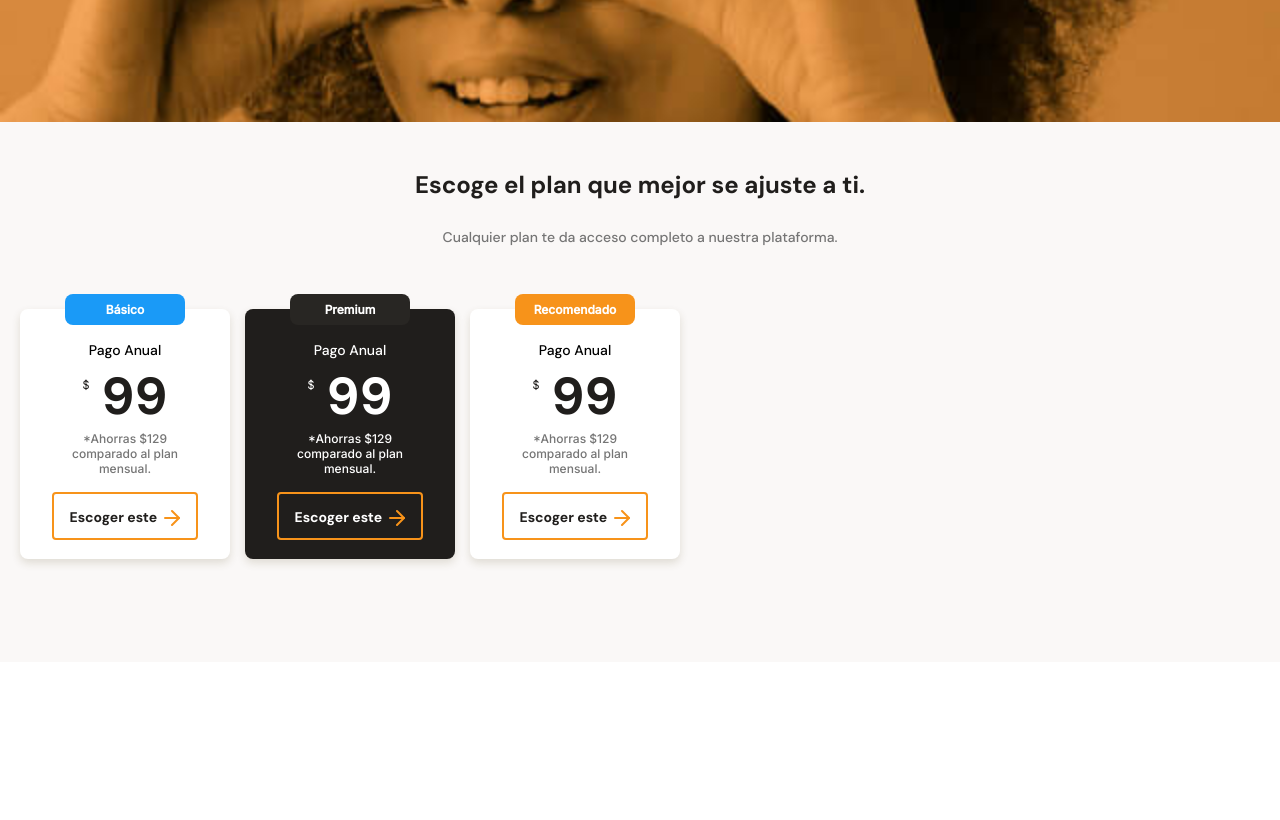
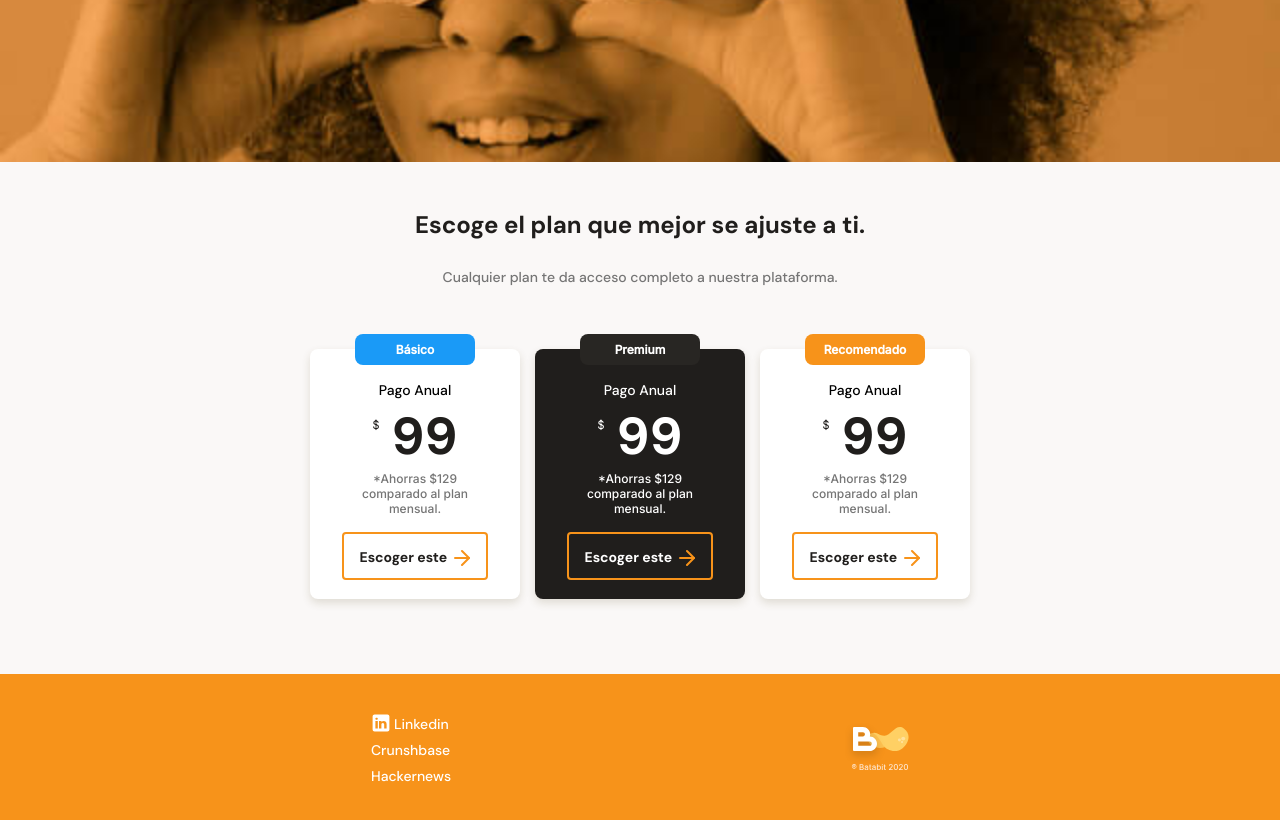
Before and after one commit to fabroche/batata-bit, a plain HTML site: page index.html in a window 1280 px wide. Shown: the part 1840-2660 px from the top of the page. Before the commit the page ends 2502 px from the top, so only its background shows below. Drawn offline with Linux system fonts and the light colour scheme.

Commit message:
creando los medias para los breakpoints

```diff
--- a/index.html
+++ b/index.html
@@ -25,6 +25,9 @@
     <link rel="stylesheet" href="./styles/section-hero.css">
     <link rel="stylesheet" href="./styles/section-planes.css">
     <link rel="stylesheet" href="./styles/footer.css">
+<!--    medias tablet breakpoint-->
+    <link rel="stylesheet" href="./styles/tablet/section-beneficios-tablet.css" media="screen and (min-width: 600px)">
+    <link rel="stylesheet" href="./styles/tablet/section-planes-tablet.css" media="screen and (min-width: 600px)">
 
 </head>
 <body>
@@ -155,7 +158,15 @@
 </main>
 
 <footer>
-
+    <section class="footer--social-medias-container">
+        <a href=""><img src="./assets/icons/icons8-linkedin.svg" alt="" class="social-medias--icon">Linkedin</a>
+        <a href="">Crunshbase<span class="social-medias--icon"></span></a>
+        <a href="">Hackernews<span class="social-medias--icon"></span></a>
+    </section>
+    <img src="./assets/images/footer-icon-bata-bit.svg" alt="batatabit logotipo">
+<!--    <picture class="footer-logo-container">-->
+<!--    -->
+<!--    </picture>-->
 </footer>
 </body>
 </html>
--- a/styles/footer.css
+++ b/styles/footer.css
@@ -0,0 +1,37 @@
+footer {
+    width: 100%;
+    min-height: 15rem;
+    height: auto;
+    display: flex;
+    flex-wrap: wrap;
+    justify-content: space-evenly;
+    align-items: center;
+    gap: 2rem;
+    background-color: var(--bitcoin-orange);
+}
+
+.footer--social-medias-container {
+    display: flex;
+    flex-direction: column;
+    gap: 0.8rem;
+}
+.footer--social-medias-container a {
+    text-align: justify;
+    color: var(--just-white);
+    font-family: var(--font-family-DM-sans);
+    font-size: var(--font-size-text);
+    font-style: normal;
+    font-weight: 500;
+    line-height: 1.8rem;
+    text-decoration: none;
+    vertical-align: text-bottom;
+}
+.footer--social-medias-container a:hover {
+    text-decoration: underline;
+}
+.social-medias--icon {
+    width: 2rem;
+    height: 2rem;
+    margin-right: 0.3rem;
+    vertical-align: text-bottom;
+}
--- a/styles/section-beneficios.css
+++ b/styles/section-beneficios.css
@@ -6,6 +6,7 @@
     min-width: 32rem;
     height: auto;
     padding: 2rem 1rem;
+    padding-bottom: 6rem;
     background-color: var(--warm-black);
 
 }
@@ -88,3 +89,8 @@
     font-weight: 500;
     line-height: 1.8rem;
 }
+@media screen and (min-width: 321px) {
+    .main__beneficios--title h2 {
+        width: 100%;
+    }
+}
--- a/styles/section-planes.css
+++ b/styles/section-planes.css
@@ -1,7 +1,7 @@
 .main__planes-container {
     width: 100%;
     min-width: 32rem;
-    padding-bottom: 7rem;
+    padding-bottom: 4.2rem;
     text-align: center;
     background-color: var(--off-white);
 }
@@ -9,6 +9,7 @@
 .main__planes--title {
     min-width: 28.8rem;
     height: auto;
+    padding: 0 1rem;
     margin-bottom: 3rem;
 }
 
--- /dev/null
+++ b/styles/tablet/section-beneficios-tablet.css
@@ -0,0 +1,5 @@
+.main__beneficios--cards-container {
+    width: 100%;
+    max-width: 80vw;
+    margin: 0 auto;
+}
--- /dev/null
+++ b/styles/tablet/section-planes-tablet.css
@@ -0,0 +1,3 @@
+.main__planes-cards-slider {
+    justify-content: center;
+}
```
Also changed, not shown: assets/icons/icons8-linkedin.svg (added), 1 other file.
